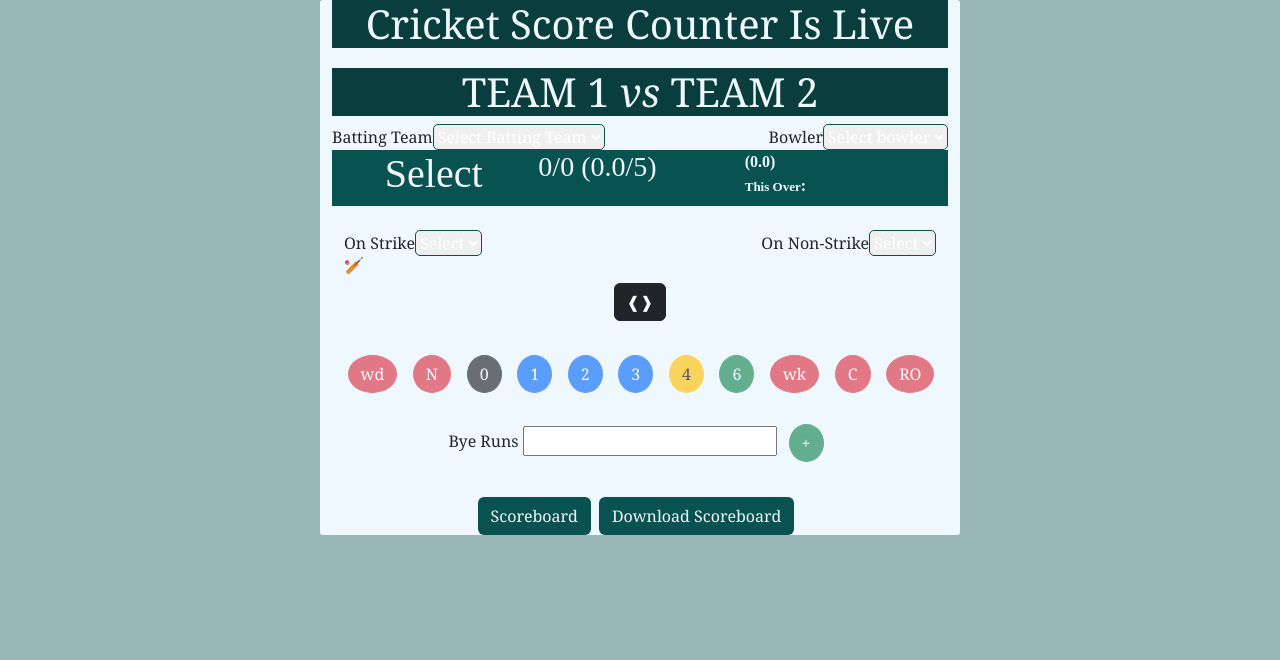
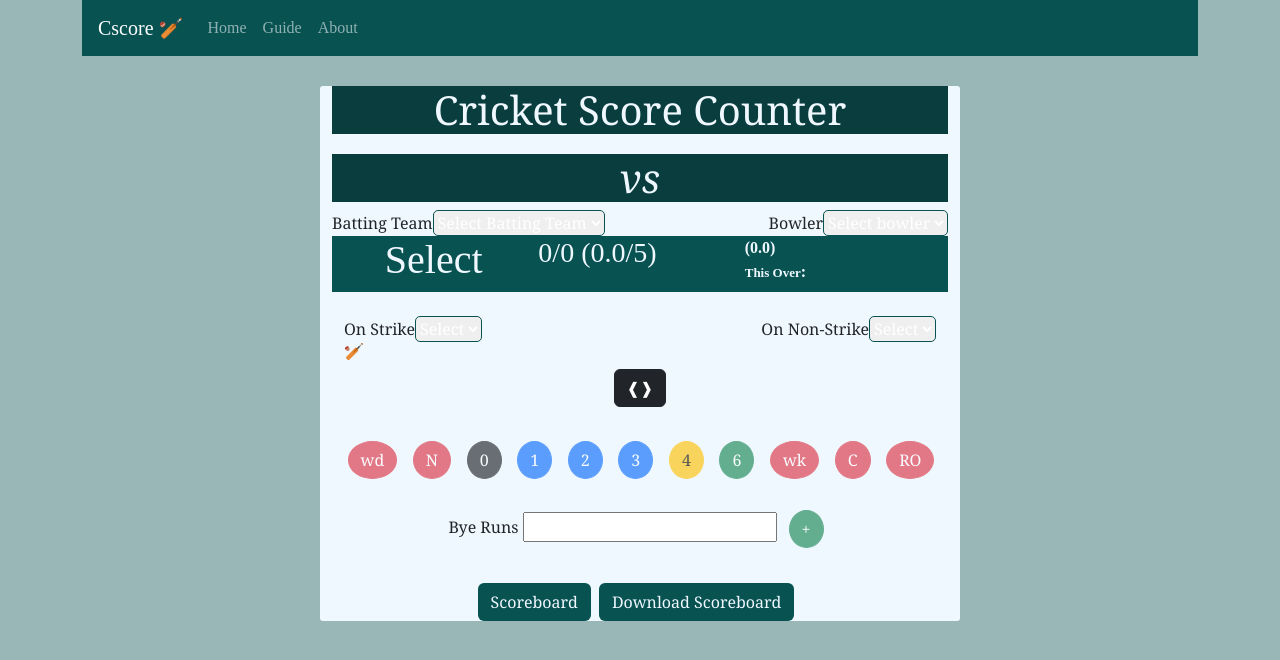
Before and after one commit to Faiz1604/Cscore, a React (Create React App) app: page /count in a window 1280 px wide. Shown: the top 660 px of the page. Built offline with nearby package versions, Linux system fonts and the light colour scheme.

Commit message:
use of session storage

```diff
--- a/src/App.js
+++ b/src/App.js
@@ -1,70 +1,158 @@
-import './App.css';
-import DataEntry from "./components/DataEntry"
-import CountingPage from './components/CountingPage';
-import Navbar from './components/Navbar';
-import Guide from './components/Guide';
-import {useState, React} from "react";
-import {BrowserRouter as Router,
-Routes,Route,Link} from "react-router-dom";
+import "./App.css";
+import DataEntry from "./components/DataEntry";
+import CountingPage from "./components/CountingPage";
+import Navbar from "./components/Navbar";
+import Guide from "./components/Guide";
+import { useState, React, useEffect } from "react";
+import { BrowserRouter as Router, Routes, Route, Link } from "react-router-dom";
 function App() {
-  const [teamOne, setTeamOne] = useState("Team 1");
-  const [teamTwo, setTeamTwo] = useState("Team 2");
-  const [overs,setOvers] = useState("5")
-  const [team1Players,setTeam1Players]=useState([])
-  const [team2Players,setTeam2Players]=useState([])
+  //removing data for counting page if app restarted
+  //getting teams from  session storage
+  let team1 = "";
+  let team2 = "";
+  const teams = sessionStorage.getItem("teams");
+  if (teams) {
+    const parsedTeams = JSON.parse(teams);
+    team1 = parsedTeams.teamOne;
+    team2 = parsedTeams.teamTwo;
+  }
+  //getting players from sessionstorage
+  let team1Array = [];
+  let team2Array = [];
+  const players = sessionStorage.getItem("players");
+  if (players) {
+    const parsedPlayers = JSON.parse(players);
+    team1Array = parsedPlayers.team1Players;
+    team2Array = parsedPlayers.team2Players;
+  }
+  //getting overs from session storage if have
+  let oversOfMatch = "5"
+  const over= sessionStorage.getItem("overs")
+  if(over){
+    const parsedOvers = JSON.parse(over)
+    oversOfMatch = parsedOvers.overs
+  }
+  const [teamOne, setTeamOne] = useState(team1);
+  const [teamTwo, setTeamTwo] = useState(team2);
+  const [overs, setOvers] = useState(oversOfMatch);
+  const [team1Players, setTeam1Players] = useState(team1Array);
+  const [team2Players, setTeam2Players] = useState(team2Array);
+
   // function to get data from child components
-  function sendDataToApp(data){
+  function sendDataToApp(data) {
     setOvers(data.overs);
-    setTeam1Players(data.team1Players)
-    setTeam2Players(data.team2Players)
+    setTeam1Players(data.team1Players);
+    setTeam2Players(data.team2Players);
   }
   const onChangeHandler1 = (event) => {
-    if(event.target.value.length!==0){
+    if (event.target.value.length !== 0) {
       setTeamOne(event.target.value);
+    } else {
+      setTeamOne("Team 1");
     }
-    else{
-      setTeamOne("Team 1")
-    }
-
   };
   const onChangeHandler2 = (event) => {
-    if(event.target.value.length!==0){
+    if (event.target.value.length !== 0) {
       setTeamTwo(event.target.value);
-    }
-    else{
-      setTeamTwo("Team 2")
+    } else {
+      setTeamTwo("Team 2");
     }
   };
+  useEffect(() => {
+    sessionStorage.setItem(
+      "teams",
+      JSON.stringify({ teamOne: teamOne, teamTwo: teamTwo })
+    );
+    sessionStorage.setItem(
+      "players",
+      JSON.stringify({ team1Players: team1Players, team2Players: team2Players })
+    );
+    sessionStorage.setItem(
+      "overs",
+      JSON.stringify({overs:overs})
+    );
+  }, [teamOne, teamTwo, team1Players, team2Players,overs]);
   return (
     <>
       <Router>
+      <Navbar/>
         <Routes>
-        <Route path = "/" key={0} element={<>
-          <Navbar/>
-      <div className="container app-container" style={{height:'90vh'}}>
+          <Route
+            path="/"
+            key={0}
+            element={
               <>
+
+                <div
+                  className="container app-container"
+                  style={{ height: "90vh" }}
+                >
                   <h1 className="text-center heading">Cricket Score Counter</h1>
-      <h1 className = "text-center heading">Enter Teams Name</h1>
-      </>
-        <h3 className = "text-center">{teamOne.toUpperCase()}</h3>
+                  <h1 className="text-center heading">Enter Teams Name</h1>
+                  <h3 className="text-center">{teamOne.toUpperCase()}</h3>
                   <input
                     type="text"
                     id="team1"
                     className="form-control"
-          onChange={onChangeHandler1} placeholder="Enter Here"
+                    onChange={onChangeHandler1}
+                    placeholder="Enter Here"
                   />
-        <h5 style={{fontFamily:"cursive"}} className = "text-center">Vs</h5>
+                  <h5 style={{ fontFamily: "cursive" }} className="text-center">
+                    Vs
+                  </h5>
                   <hr />
-        <h3 className = "text-center">{teamTwo.toUpperCase()}</h3>
-        <input type="text" className="form-control" onChange={onChangeHandler2} placeholder="Enter Here"/>
-        <button className="btn btn-success" style = {{marginLeft:'35%',width:'30%'}} ><Link to="/enterdata"  className="btn btn-success" style = {{width:'100%',textAlign:'center'}}> Next</Link></button>
+                  <h3 className="text-center">{teamTwo.toUpperCase()}</h3>
+                  <input
+                    type="text"
+                    className="form-control"
+                    onChange={onChangeHandler2}
+                    placeholder="Enter Here"
+                  />
+                  <button
+                    className="btn btn-success"
+                    style={{ marginLeft: "35%", width: "30%" }}
+                  >
+                    <Link
+                      to="/enterdata"
+                      className="btn btn-success"
+                      style={{ width: "100%", textAlign: "center" }}
+                    >
+                      {" "}
+                      Next
+                    </Link>
+                  </button>
                 </div>
-      </>}>
-      </Route>
-      <Route path = "/enterdata" element = {<DataEntry key={1} team1 ={teamOne}  team2 = {teamTwo} sendDataToApp={sendDataToApp}/>}></Route>
-      <Route path = "/count" element = {<CountingPage key={2} team1={teamOne} team2={teamTwo} overs={overs} team1Players={team1Players} team2Players={team2Players} teamOne={teamOne} teamTwo = {teamTwo} />}></Route>
-      <Route path = "/guide" element = {<Guide/>}></Route>
-      <Route path = "/about" element = {<Guide/>}></Route>
+              </>
+            }
+          ></Route>
+          <Route
+            path="/enterdata"
+            element={
+              <DataEntry
+                key={1}
+                team1={teamOne}
+                team2={teamTwo}
+                sendDataToApp={sendDataToApp}
+              />
+            }
+          ></Route>
+          <Route
+            path="/count"
+            element={
+              <CountingPage
+                key={2}
+                team1={teamOne}
+                team2={teamTwo}
+                overs={overs}
+                team1Players={team1Players}
+                team2Players={team2Players}
+                teamOne={teamOne}
+                teamTwo={teamTwo}
+              />
+            }
+          ></Route>
+          <Route path="/guide" element={<Guide key={3} />}></Route>
+          <Route path="/about" element={<Guide />}></Route>
         </Routes>
       </Router>
     </>
--- a/src/components/CountingPage.js
+++ b/src/components/CountingPage.js
@@ -1,4 +1,4 @@
-import { React, useState } from "react";
+import { React, useState,useEffect } from "react";
 import "./style/CountingPage.css";
 import html2pdf from "html2pdf.js";
 const CountingPage = (props) => {
@@ -15,7 +15,36 @@ const CountingPage = (props) => {
   const [batStats, setBatStats] = useState([]);
   const [bowlStats, setBowlStats] = useState([]);
 
-  //function tp download pdf
+  useEffect(()=>{
+    let sessionData = sessionStorage.getItem('fullStats');
+    if (sessionData){
+    const parsedData = JSON.parse(sessionData);
+    setThisOver(parsedData.lThisOver);
+    setRuns(parsedData.lruns);
+    setWickets(parsedData.lwickets);
+    setOver(parsedData.lover);
+    setBattingTeam(parsedData.lbattingTeam);
+    setBallCount(parsedData.lballCount);
+    setCurrentBowler(parsedData.lcurrentBowler);
+    setStriker(parsedData.lstriker);
+    setNonStriker(parsedData.lnonStriker);
+    setBatStats(parsedData.lbatStats);
+    setBowlStats(parsedData.lbowlStats);
+    }
+  },[])
+  //set data in session storage
+  function setStats(){
+   var setFullStat = {lThisOver:thisOver,lruns:runs,lwickets:wickets,lover:over,lbattingTeam:battingTeam,lballCount:ballCount,lcurrentBowler:currentBowler,lstriker:striker,lnonStriker:nonStriker,lbatStats:batStats,lbowlStats:bowlStats}
+    sessionStorage.setItem(
+      "fullStats",
+      JSON.stringify(setFullStat)
+    );
+  }
+  window.onbeforeunload = function(event) {
+
+    setStats();
+}
+//function tp download pdf
   function generatePDF() {
     showScoreBoard();
     // Choose the element that our invoice is rendered in.
@@ -27,12 +56,9 @@ const CountingPage = (props) => {
       .from(element)
       .save(`${props.team1} vs ${props.team2}.pdf`);
   }
-  window.onbeforeunload = function () {
-    return "are you sure you want to leave?";
-  };
-  window.onload = () => {
-    window.location = "/";
-  };
+  // window.onload = () => {
+  //   window.location = "/";
+  // };
 
   //functions to disabled button if any condition is not true
 
@@ -55,11 +81,13 @@ const CountingPage = (props) => {
   //function to select batting team
   const selectBattingTeam = (event) => {
     setBattingTeam(event.target.value);
+
   };
   //selecting of bowler
   const changeBowler = (event) => {
     setCurrentBowler(event.target.value.split(" ")[0]);
     updateBowlStatsArray(event.target.value);
+
   };
   //function to update ball count and update running overs and update other function that flow with every ball//
   const updateBall = (thisOverBalls) => {
@@ -85,6 +113,7 @@ const CountingPage = (props) => {
       if (Number(runPerBall) === 1 || Number(runPerBall) === 3) {
         setStriker(nonStriker);
         setNonStriker(striker);
+        ;
       }
     }
     // if (
@@ -106,6 +135,7 @@ const CountingPage = (props) => {
   const onStrike = (event) => {
     if (event.target.value !== nonStriker) setStriker(event.target.value);
     updateBatStatsArray(event.target.value);
+
   };
   //selecting non striker
   const onNonStrike = (event) => {
@@ -113,6 +143,7 @@ const CountingPage = (props) => {
       setNonStriker(event.target.value);
       updateBatStatsArray(event.target.value);
     }
+
   };
   //updating batStatsArray
   const updateBatStatsArray = (batname) => {
@@ -279,8 +310,9 @@ const CountingPage = (props) => {
       {/*main layout started from here */}
 
       <div className=" container main app-container"  style={{height:'100%'}}>
-        {<>
-          <h1 className="text-center heading">Cricket Score  Counter Is Live </h1>
+        {
+          <>
+          <h1 className="text-center heading">Cricket Score  Counter</h1>
           <h1 className="heading" style={{ marginTop: "20px" }}>
             {props.team1.toUpperCase()} <i>vs</i> {props.team2.toUpperCase()}
           </h1>
@@ -447,7 +479,7 @@ const CountingPage = (props) => {
         <div id="runoutdropdown" className="my-3">
           <label htmlFor="select-run-out">Select Out Batsman</label> <br />
           <select id="select-run-out" onChange={runOut}>
-            <option selected hidden></option>
+            <option  hidden></option>
             <option value={striker}>{striker}</option>
             <option value={nonStriker}>{nonStriker}</option>
           </select>
@@ -459,6 +491,7 @@ const CountingPage = (props) => {
               setRuns(Number(runs) + Number(1));
               zeroThisOverUpdate("wd");
               updateBowlingStats("wd");
+
             }}
             disabled={disableButton()}
           >
@@ -470,6 +503,7 @@ const CountingPage = (props) => {
               setRuns(Number(runs) + Number(1));
               zeroThisOverUpdate("N");
               updateBowlingStats("N");
+
             }}
             disabled={disableButton()}
           >
@@ -482,6 +516,7 @@ const CountingPage = (props) => {
               updateBall("0");
               updateBatsmanStats("0");
               updateBowlingStats("0");
+
             }}
             disabled={disableButton()}
           >
@@ -494,6 +529,7 @@ const CountingPage = (props) => {
               updateBall("1");
               updateBatsmanStats("1");
               updateBowlingStats("1");
+
             }}
             disabled={disableButton()}
           >
@@ -506,6 +542,7 @@ const CountingPage = (props) => {
               updateBall("2");
               updateBatsmanStats("2");
               updateBowlingStats("2");
+
             }}
             disabled={disableButton()}
           >
@@ -518,6 +555,7 @@ const CountingPage = (props) => {
               updateBall("3");
               updateBatsmanStats("3");
               updateBowlingStats("3");
+
             }}
             disabled={disableButton()}
           >
@@ -530,6 +568,7 @@ const CountingPage = (props) => {
               updateBall("4");
               updateBatsmanStats("4");
               updateBowlingStats("4");
+
             }}
             disabled={disableButton()}
           >
@@ -542,6 +581,7 @@ const CountingPage = (props) => {
               updateBall("6");
               updateBatsmanStats("6");
               updateBowlingStats("6");
+
             }}
             disabled={disableButton()}
           >
@@ -560,6 +600,7 @@ const CountingPage = (props) => {
                   x.out = true;
                 }
               }
+
             }}
             disabled={disableButton()}
           >
@@ -570,6 +611,7 @@ const CountingPage = (props) => {
             onClick={() => {
               caughtOut();
               updateBowlingStats("c");
+
             }}
             disabled={disableButton()}
           >
@@ -579,6 +621,7 @@ const CountingPage = (props) => {
             className="btn btn-danger btn-small scoreupdate-btn"
             onClick={() => {
               visibleRunoutOption();
+
             }}
             disabled={disableButton()}
           >
--- a/src/components/DataEntry.js
+++ b/src/components/DataEntry.js
@@ -14,9 +14,9 @@ export default function DataEntry(props) {
     team1Players:team1Players,
     team2Players:team2Players
   }
+  //prevent reload function
+  window.onbeforeunload = function(event) {
 
-  //prevent reload function
-  window.onbeforeunload = function() {
     return "Dude, are you sure you want to leave? Think of the kittens!";
 }
 //to select team to enter team's players
```
Lines whose indentation alone changed are shown as unchanged.
